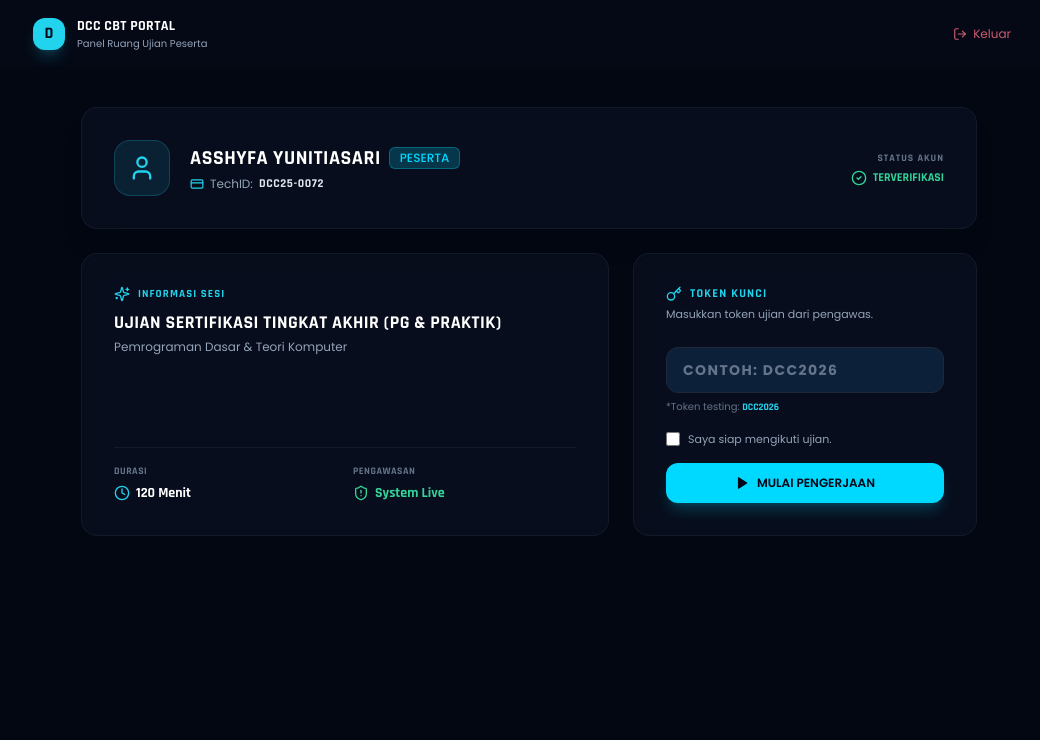
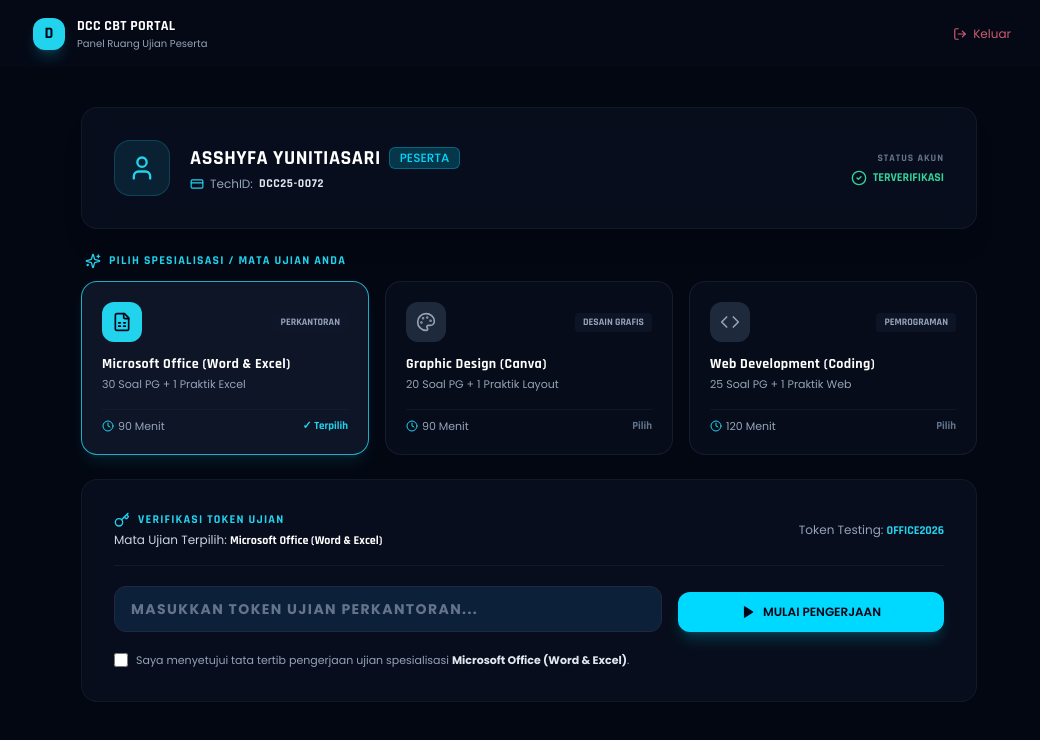
Before and after one commit to dcc-daruttaufiq/dcc-cbt-system, a React (Vite) app in the folder client/: page /dashboard-peserta in a window 1280 px wide. Shown: the top 740 px of the page, without its empty margins (111-1151 px from the left). Built offline with nearby package versions, Linux system fonts and the light colour scheme.

Commit message:
feat: add exam specialty selector cards with specific token validation

```diff
--- a/client/src/pages/DashboardPeserta.jsx
+++ b/client/src/pages/DashboardPeserta.jsx
@@ -17,8 +17,42 @@ import {
   User,
   AlertCircle,
   CheckCircle2,
-  Sparkles
+  Sparkles,
+  FileSpreadsheet,
+  Palette,
+  Code
 } from 'lucide-react';
+
+// Daftar Pilihan Mata Ujian / Kekhususan
+const DAFTAR_UJIAN = [
+  {
+    id: 'msoffice',
+    nama: 'Microsoft Office (Word & Excel)',
+    kategori: 'Perkantoran',
+    durasi: '90 Menit',
+    detailSoal: '30 Soal PG + 1 Praktik Excel',
+    icon: FileSpreadsheet,
+    tokenDefault: 'OFFICE2026'
+  },
+  {
+    id: 'canva',
+    nama: 'Graphic Design (Canva)',
+    kategori: 'Desain Grafis',
+    durasi: '90 Menit',
+    detailSoal: '20 Soal PG + 1 Praktik Layout',
+    icon: Palette,
+    tokenDefault: 'CANVA2026'
+  },
+  {
+    id: 'coding',
+    nama: 'Web Development (Coding)',
+    kategori: 'Pemrograman',
+    durasi: '120 Menit',
+    detailSoal: '25 Soal PG + 1 Praktik Web',
+    icon: Code,
+    tokenDefault: 'DCC2026'
+  }
+];
 
 export default function DashboardPeserta() {
   useDocumentTitle('Dashboard Peserta - DCC CBT');
@@ -26,10 +60,16 @@ export default function DashboardPeserta() {
 
   const [userName, setUserName] = useState('');
   const [techId, setTechId] = useState('');
+
+  // State Pilihan Ujian & Token
+  const [selectedUjian, setSelectedUjian] = useState(DAFTAR_UJIAN[0].id);
   const [tokenInput, setTokenInput] = useState('');
   const [tokenError, setTokenError] = useState('');
   const [isAgreed, setIsAgreed] = useState(false);
   const [isLoading, setIsLoading] = useState(false);
+
+  // Ambil detail ujian yang sedang dipilih
+  const activeExamDetail = DAFTAR_UJIAN.find((u) => u.id === selectedUjian) || DAFTAR_UJIAN[0];
 
   useEffect(() => {
     const storedName = localStorage.getItem('userName') || sessionStorage.getItem('userName') || 'ASSHYFA YUNITIASARI';
@@ -59,13 +99,21 @@ export default function DashboardPeserta() {
 
     setIsLoading(true);
 
+    // Verifikasi Token (Bisa token khusus mata ujian atau token umum DCC2026 / 12345)
     setTimeout(() => {
-      if (tokenInput.trim().toUpperCase() === 'DCC2026' || tokenInput.trim() === '12345') {
+      const inputUpper = tokenInput.trim().toUpperCase();
+      if (
+        inputUpper === activeExamDetail.tokenDefault ||
+        inputUpper === 'DCC2026' ||
+        inputUpper === '12345'
+      ) {
         sessionStorage.setItem('examStarted', 'true');
+        sessionStorage.setItem('selectedExamId', activeExamDetail.id);
+        sessionStorage.setItem('selectedExamName', activeExamDetail.nama);
         sessionStorage.setItem('examToken', tokenInput);
         navigate('/ruang-ujian');
       } else {
-        setTokenError('Token Ujian tidak valid! Periksa kembali token dari pengawas.');
+        setTokenError(`Token untuk ujian ${activeExamDetail.nama} tidak valid!`);
         setIsLoading(false);
       }
     }, 500);
@@ -103,7 +151,7 @@ export default function DashboardPeserta() {
           className="max-w-4xl mx-auto space-y-6"
         >
 
-          {/* 1. KARTU PROFIL ELEGANT */}
+          {/* 1. KARTU PROFIL PESERTA */}
           <div className="p-6 md:p-8 bg-[#0d1527]/50 backdrop-blur-md rounded-2xl border border-slate-800/50 hover:border-cyan-500/30 transition-all duration-300 flex flex-col sm:flex-row items-start sm:items-center justify-between gap-6 shadow-xl">
             <div className="flex items-center gap-5">
               <div className="w-14 h-14 rounded-2xl bg-cyan-400/10 text-cyan-400 border border-cyan-400/20 flex items-center justify-center font-display font-bold shrink-0">
@@ -131,85 +179,86 @@ export default function DashboardPeserta() {
             </div>
           </div>
 
-          {/* 2. GRID INFO UJIAN & FORM TOKEN */}
-          <div className="grid grid-cols-1 lg:grid-cols-5 gap-6">
+          {/* 2. PILIHAN MATA UJIAN / KEKHUSUSAN (CARD SELECTOR) */}
+          <div className="space-y-3">
+            <div className="flex items-center gap-2 text-cyan-400 px-1">
+              <Sparkles className="w-4 h-4" />
+              <h3 className="text-xs font-display font-bold uppercase tracking-widest">PILIH SPESIALISASI / MATA UJIAN ANDA</h3>
+            </div>
 
-            {/* KIRI: INFORMASI SESI UJIAN (3 KOLOM) */}
-            <div className="lg:col-span-3 p-6 md:p-8 bg-[#0d1527]/50 backdrop-blur-md rounded-2xl border border-slate-800/50 space-y-6 flex flex-col justify-between">
+            <div className="grid grid-cols-1 md:grid-cols-3 gap-4">
+              {DAFTAR_UJIAN.map((item) => {
+                const IconComponent = item.icon;
+                const isSelected = selectedUjian === item.id;
+
+                return (
+                  <div
+                    key={item.id}
+                    onClick={() => { setSelectedUjian(item.id); setTokenError(''); }}
+                    className={`p-5 rounded-2xl border transition-all duration-300 cursor-pointer flex flex-col justify-between gap-4 ${
+                      isSelected
+                        ? 'bg-[#0d1527] border-cyan-400/80 shadow-lg shadow-cyan-400/10'
+                        : 'bg-[#0d1527]/40 border-slate-800/60 hover:bg-[#0d1527]/80 hover:border-slate-700'
+                    }`}
+                  >
+                    <div className="space-y-3">
+                      <div className="flex justify-between items-center">
+                        <div className={`p-2.5 rounded-xl ${isSelected ? 'bg-cyan-400 text-slate-950' : 'bg-slate-800 text-slate-400'}`}>
+                          <IconComponent className="w-5 h-5" />
+                        </div>
+                        <span className="text-[10px] font-display font-bold uppercase px-2 py-0.5 rounded bg-slate-900/80 text-slate-400">
+                          {item.kategori}
+                        </span>
+                      </div>
+
+                      <div>
+                        <h4 className="text-sm font-display font-bold text-white tracking-wide">{item.nama}</h4>
+                        <p className="text-[11px] text-slate-400 font-sans mt-0.5">{item.detailSoal}</p>
+                      </div>
+                    </div>
+
+                    <div className="pt-2 border-t border-slate-800/40 flex items-center justify-between text-[11px]">
+                      <span className="text-slate-400 font-sans flex items-center gap-1">
+                        <Clock className="w-3 h-3 text-cyan-400" /> {item.durasi}
+                      </span>
+                      <span className={`font-display font-bold ${isSelected ? 'text-cyan-400' : 'text-slate-500'}`}>
+                        {isSelected ? '✓ Terpilih' : 'Pilih'}
+                      </span>
+                    </div>
+                  </div>
+                );
+              })}
+            </div>
+          </div>
+
+          {/* 3. FORM TOKEN & KONFIRMASI MULAI */}
+          <div className="p-6 md:p-8 bg-[#0d1527]/50 backdrop-blur-md rounded-2xl border border-slate-800/50 space-y-5">
+            <div className="border-b border-slate-800/50 pb-4 flex flex-col sm:flex-row sm:items-center justify-between gap-2">
               <div>
-                <div className="flex items-center gap-2 text-cyan-400 mb-2">
-                  <Sparkles className="w-4 h-4" />
-                  <span className="text-[11px] font-display font-bold uppercase tracking-widest">INFORMASI SESI</span>
-                </div>
-                <h3 className="text-lg font-display font-bold text-white tracking-wide leading-snug">
-                  UJIAN SERTIFIKASI TINGKAT AKHIR (PG & PRAKTIK)
-                </h3>
-                <p className="text-xs text-slate-400 mt-1 font-sans">
-                  Pemrograman Dasar & Teori Komputer
+                <h4 className="text-xs font-display font-bold text-cyan-400 uppercase tracking-widest flex items-center gap-2">
+                  <Key className="w-4 h-4" /> VERIFIKASI TOKEN UJIAN
+                </h4>
+                <p className="text-xs text-slate-300 font-sans mt-1">
+                  Mata Ujian Terpilih: <strong className="text-white font-display">{activeExamDetail.nama}</strong>
                 </p>
               </div>
 
-              <div className="grid grid-cols-2 gap-4 pt-4 border-t border-slate-800/50">
-                <div className="space-y-1">
-                  <p className="text-[10px] text-slate-500 font-display uppercase tracking-wider font-bold">DURASI</p>
-                  <p className="text-sm font-display font-bold text-white flex items-center gap-1.5">
-                    <Clock className="w-4 h-4 text-cyan-400" /> 120 Menit
-                  </p>
-                </div>
-
-                <div className="space-y-1">
-                  <p className="text-[10px] text-slate-500 font-display uppercase tracking-wider font-bold">PENGAWASAN</p>
-                  <p className="text-sm font-display font-bold text-emerald-400 flex items-center gap-1.5">
-                    <ShieldAlert className="w-4 h-4" /> System Live
-                  </p>
-                </div>
+              <div className="text-xs font-sans text-slate-400">
+                Token Testing: <code className="text-cyan-400 font-display font-bold">{activeExamDetail.tokenDefault}</code>
               </div>
             </div>
 
-            {/* KANAN: FORM TOKEN & MULAI (2 KOLOM) */}
-            <div className="lg:col-span-2 p-6 md:p-8 bg-[#0d1527]/50 backdrop-blur-md rounded-2xl border border-slate-800/50 flex flex-col justify-between space-y-6">
-              <div>
-                <h4 className="text-xs font-display font-bold text-cyan-400 uppercase tracking-widest mb-1 flex items-center gap-2">
-                  <Key className="w-4 h-4" /> TOKEN KUNCI
-                </h4>
-                <p className="text-[11px] text-slate-400 font-sans">
-                  Masukkan token ujian dari pengawas.
-                </p>
-              </div>
-
-              <form onSubmit={handleMulaiUjian} className="space-y-4">
-                <div>
+            <form onSubmit={handleMulaiUjian} className="space-y-4">
+              <div className="grid grid-cols-1 md:grid-cols-3 gap-4 items-end">
+                <div className="md:col-span-2">
                   <Input
                     type="text"
-                    placeholder="CONTOH: DCC2026"
+                    placeholder={`Masukkan Token Ujian ${activeExamDetail.kategori}...`}
                     value={tokenInput}
                     onChange={(e) => setTokenInput(e.target.value.toUpperCase())}
                     className="w-full px-4 py-3 uppercase font-display font-bold tracking-widest text-sm bg-[#030712]/80 border border-slate-800 focus:border-cyan-400 text-white rounded-xl transition-all"
                   />
-                  <p className="text-[10px] text-slate-500 font-sans mt-1.5">
-                    *Token testing: <code className="text-cyan-400 font-display font-bold">DCC2026</code>
-                  </p>
                 </div>
-
-                <div className="flex items-center gap-2">
-                  <input
-                    type="checkbox"
-                    id="agree"
-                    checked={isAgreed}
-                    onChange={(e) => setIsAgreed(e.target.checked)}
-                    className="w-3.5 h-3.5 accent-cyan-400 rounded cursor-pointer"
-                  />
-                  <label htmlFor="agree" className="text-[11px] text-slate-400 hover:text-white transition-colors cursor-pointer select-none font-sans">
-                    Saya siap mengikuti ujian.
-                  </label>
-                </div>
-
-                {tokenError && (
-                  <div className="p-2.5 bg-rose-500/10 rounded-xl text-rose-400 text-[11px] font-sans flex items-center gap-1.5">
-                    <AlertCircle className="w-3.5 h-3.5 shrink-0" />
-                    <span>{tokenError}</span>
-                  </div>
-                )}
 
                 <Button
                   type="submit"
@@ -222,9 +271,28 @@ export default function DashboardPeserta() {
                     </>
                   )}
                 </Button>
-              </form>
-            </div>
+              </div>
 
+              <div className="flex items-center gap-2 pt-1">
+                <input
+                  type="checkbox"
+                  id="agree"
+                  checked={isAgreed}
+                  onChange={(e) => setIsAgreed(e.target.checked)}
+                  className="w-3.5 h-3.5 accent-cyan-400 rounded cursor-pointer"
+                />
+                <label htmlFor="agree" className="text-[11px] text-slate-400 hover:text-white transition-colors cursor-pointer select-none font-sans">
+                  Saya menyetujui tata tertib pengerjaan ujian spesialisasi <strong className="text-slate-200">{activeExamDetail.nama}</strong>.
+                </label>
+              </div>
+
+              {tokenError && (
+                <div className="p-3 bg-rose-500/10 rounded-xl text-rose-400 text-xs font-sans flex items-center gap-2">
+                  <AlertCircle className="w-4 h-4 shrink-0" />
+                  <span>{tokenError}</span>
+                </div>
+              )}
+            </form>
           </div>
 
         </motion.div>
```
